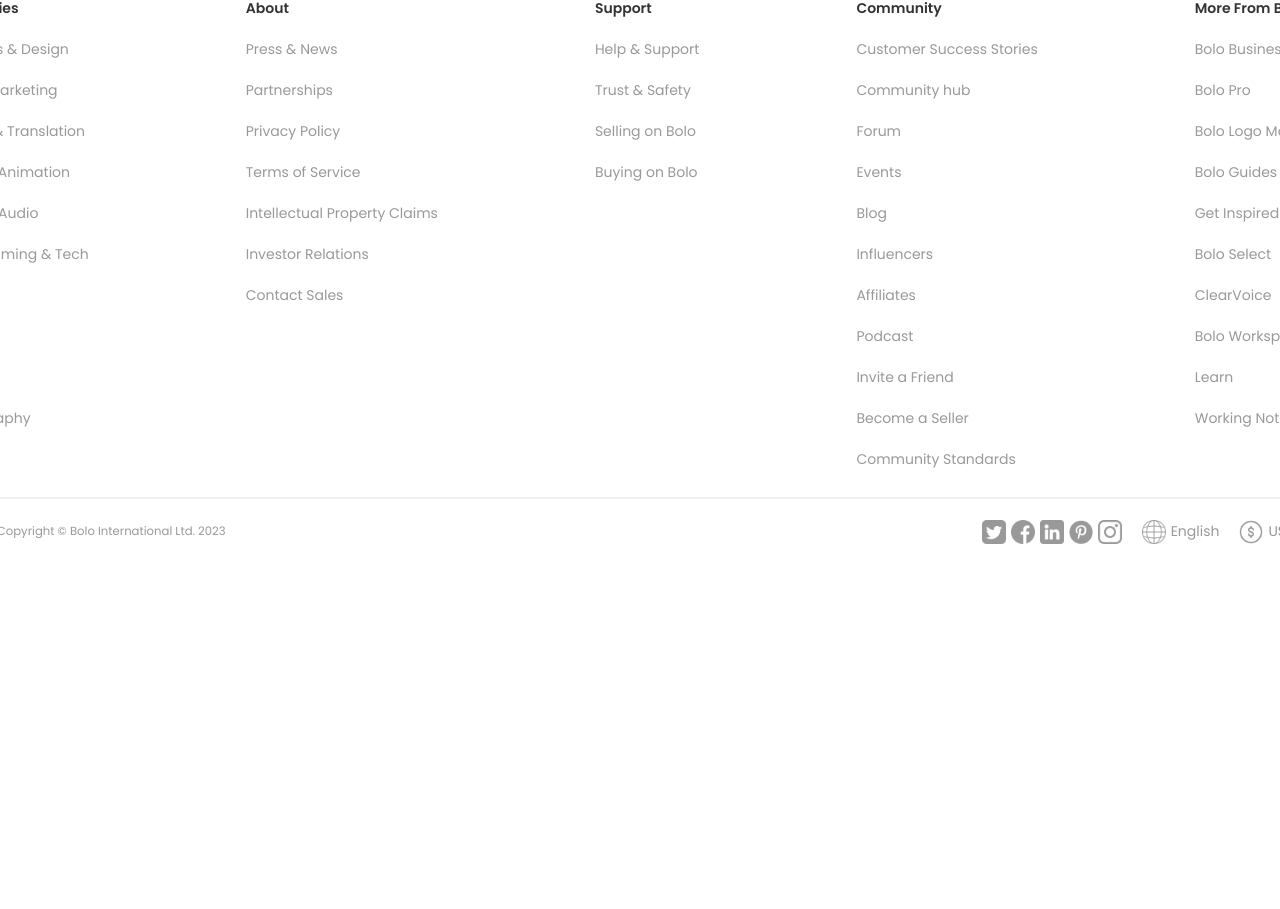
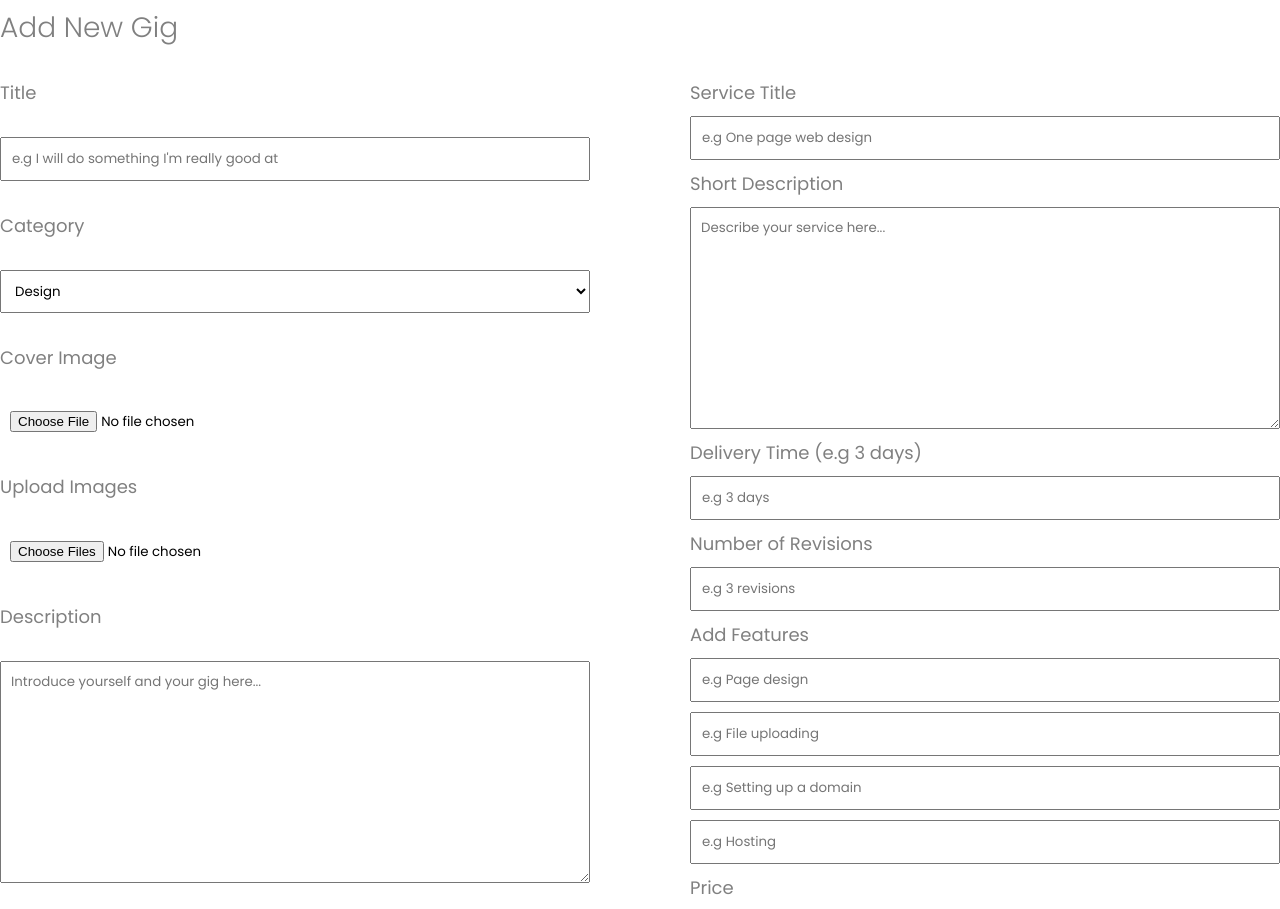
Before and after one commit to femmor/bolo-marketplace, a React (Vite) app in the folder frontend/: page /add in a window 1280 px wide. Shown: the part 248-1157 px from the top of the page. Before the commit the page ends 842 px from the top, so only its background shows below. Built offline with nearby package versions, Linux system fonts and the light colour scheme.

Commit message:
Creates the add gig form

```diff
--- a/frontend/src/App.jsx
+++ b/frontend/src/App.jsx
@@ -2,7 +2,6 @@
 
 import {
   Add,
-  ForBusiness,
   Gig,
   Gigs,
   Home,
@@ -32,7 +31,6 @@
       element: <Layout />,
       children: [
         { path: '/', element: <Home /> },
-        { path: '/for-business', element: <ForBusiness /> },
         { path: '/add', element: <Add /> },
         { path: '/gig/:id', element: <Gig /> },
         { path: '/gigs', element: <Gigs /> },
--- a/frontend/src/components/navbar/Navbar.jsx
+++ b/frontend/src/components/navbar/Navbar.jsx
@@ -38,7 +38,7 @@
           <span className="dot">.</span>
         </Link>
         <div className="links">
-          <Link to="/for-business">
+          <Link to="/#">
             <span>Bolo for Business</span>
           </Link>
 
@@ -86,7 +86,7 @@
                   <div className="sub-menu" onMouseLeave={() => setOpen(!open)}>
                     {currentUser?.isSeller && (
                       <>
-                        <Link to="/my-gigs">
+                        <Link to="/gigs">
                           <span>Gigs</span>
                         </Link>
                         <Link to="/add">
--- a/frontend/src/pages/add/Add.jsx
+++ b/frontend/src/pages/add/Add.jsx
@@ -1,6 +1,65 @@
 import './Add.scss';
 
 const Add = () => {
-  return <div>Add</div>;
+  return (
+    <div className="add">
+      <div className="container">
+        <h1>Add New Gig</h1>
+        <div className="sections">
+          <div className="left">
+            <label htmlFor="title">Title</label>
+            <input
+              type="text"
+              id="title"
+              placeholder="e.g I will do something I'm really good at"
+            />
+            <label htmlFor="title">Category</label>
+            <select name="cats" id="cats">
+              <option value="design">Design</option>
+              <option value="web">Web Development</option>
+              <option value="animation">Animation</option>
+              <option value="music">Music</option>
+            </select>
+            <label htmlFor="cover-image">Cover Image</label>
+            <input type="file" />
+            <label htmlFor="upload-images">Upload Images</label>
+            <input type="file" multiple />
+            <label htmlFor="description">Description</label>
+            <textarea
+              placeholder="Introduce yourself and your gig here..."
+              rows={10}
+              cols={30}
+            ></textarea>
+            <button>Create</button>
+          </div>
+          <div className="right">
+            <label htmlFor="service-title">Service Title</label>
+            <input type="text" placeholder="e.g One page web design" />
+            <label htmlFor="short-description">Short Description</label>
+            <textarea
+              placeholder="Describe your service here..."
+              rows={10}
+              cols={20}
+            ></textarea>
+            <label htmlFor="short-description">
+              Delivery Time (e.g 3 days)
+            </label>
+            <input type="number" placeholder="e.g 3 days" min={1} />
+            <label htmlFor="revisions"> Number of Revisions</label>
+            <input type="number" placeholder="e.g 3 revisions" min={1} />
+
+            <label htmlFor="features">Add Features</label>
+            <input type="text" placeholder="e.g Page design" />
+            <input type="text" placeholder="e.g File uploading" />
+            <input type="text" placeholder="e.g Setting up a domain" />
+            <input type="text" placeholder="e.g Hosting" />
+
+            <label htmlFor="features">Price</label>
+            <input type="text" placeholder="Enter price" />
+          </div>
+        </div>
+      </div>
+    </div>
+  );
 };
 export default Add;
--- a/frontend/src/pages/add/Add.scss
+++ b/frontend/src/pages/add/Add.scss
@@ -0,0 +1,58 @@
+.add {
+  display: flex;
+  justify-content: center;
+
+  .container {
+    width: 1400px;
+    padding: 50px 0;
+
+    h1 {
+      color: gray;
+      font-weight: 300;
+      margin: 30px 0;
+    }
+
+    .sections {
+      display: flex;
+      justify-content: space-between;
+      gap: 100px;
+
+      .left,
+      .right {
+        display: flex;
+        flex: 1;
+        flex-direction: column;
+        gap: 10px;
+        justify-content: space-between;
+
+        label {
+          color: gray;
+          font-size: 18px;
+        }
+
+        input,
+        select,
+        textarea {
+          padding: 10px;
+          font-family: inherit;
+        }
+
+        button {
+          padding: 10px;
+          font-size: 18px;
+          font-weight: 500;
+          border: none;
+          border-radius: 5px;
+          background-color: var(--secondary-color);
+          transition: all 0.3s ease;
+          color: white;
+          cursor: pointer;
+
+          &:hover {
+            background-color: var(--primary-color);
+          }
+        }
+      }
+    }
+  }
+}
--- a/frontend/src/pages/for-business/ForBusiness.jsx
+++ /dev/null
@@ -1,6 +0,0 @@
-import './ForBusiness.scss';
-
-const ForBusiness = () => {
-  return <div>ForBusiness</div>;
-};
-export default ForBusiness;
--- a/frontend/src/pages/home/Home.jsx
+++ b/frontend/src/pages/home/Home.jsx
@@ -12,18 +12,18 @@
 const Home = () => {
   return (
     <div className="home">
-      <Featured />
-      <TrustedBy />
-      <div className="category-card-section">
+      <Featured id="featured" />
+      <TrustedBy id="trustedBy" />
+      <div className="category-card-section" id="slide1">
         <Slide slidesToShow={5} arrowsScroll={5}>
           {cards.map(card => (
             <CategoryCard key={card.id} card={card} />
           ))}
         </Slide>
       </div>
-      <Features />
-      <Business />
-      <div className="project-card-section">
+      <Features id="features" />
+      <Business id="business" />
+      <div className="project-card-section" id="slide2">
         <Slide slidesToShow={4} arrowsScroll={4}>
           {projects.map(project => (
             <ProjectCard key={project.id} project={project} />
--- a/frontend/src/pages/index.js
+++ b/frontend/src/pages/index.js
@@ -8,4 +8,3 @@
 export { default as Messages } from './messages/Messages';
 export { default as MyGigs } from './myGigs/MyGigs';
 export { default as Orders } from './orders/Orders';
-export { default as ForBusiness } from './/for-business/ForBusiness';
--- a/frontend/src/pages/message/Message.scss
+++ b/frontend/src/pages/message/Message.scss
@@ -17,7 +17,7 @@
       flex-direction: column;
       gap: 20px;
       height: 500px;
-      overflow-y: scroll;
+      overflow: scroll;
 
       .item {
         display: flex;
```
Also changed, not shown: frontend/src/pages/for-business/ForBusiness.scss (deleted).
